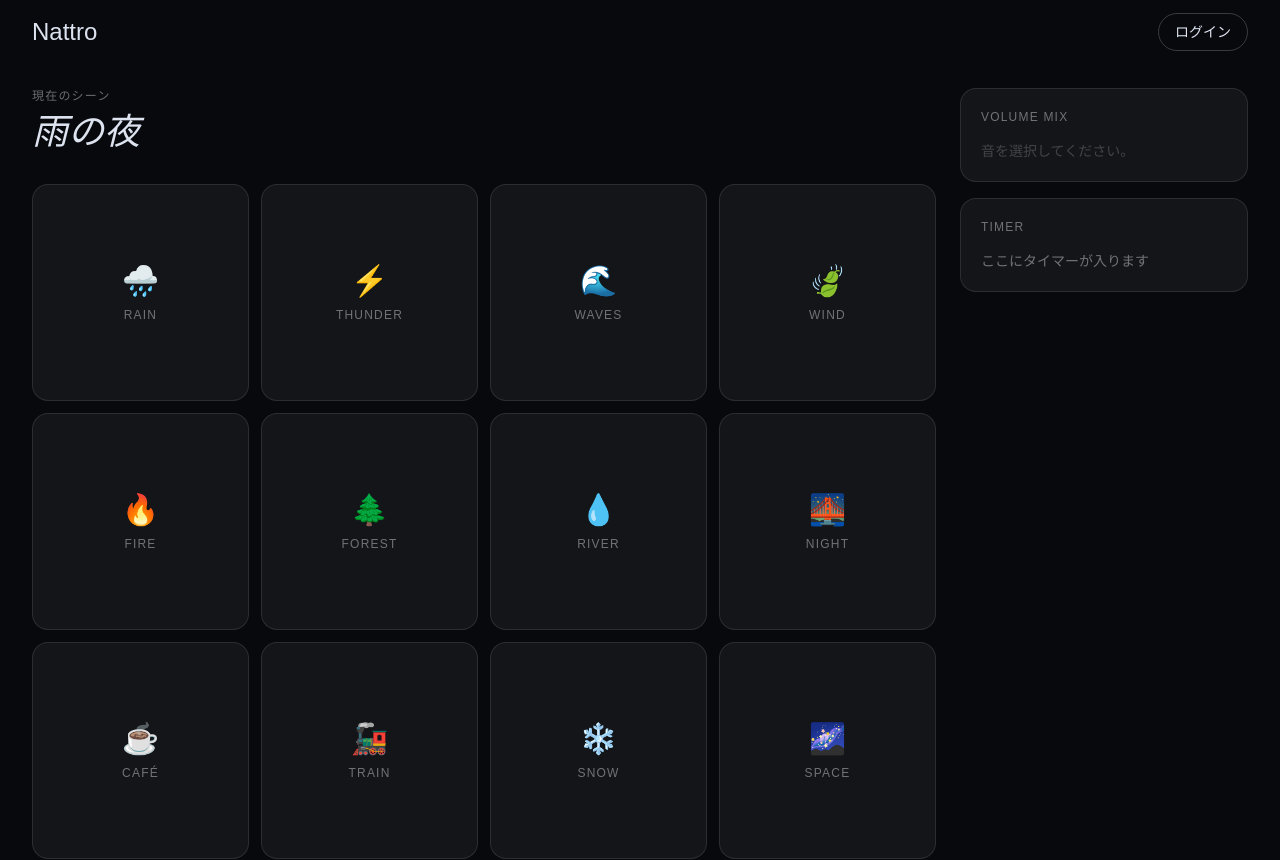
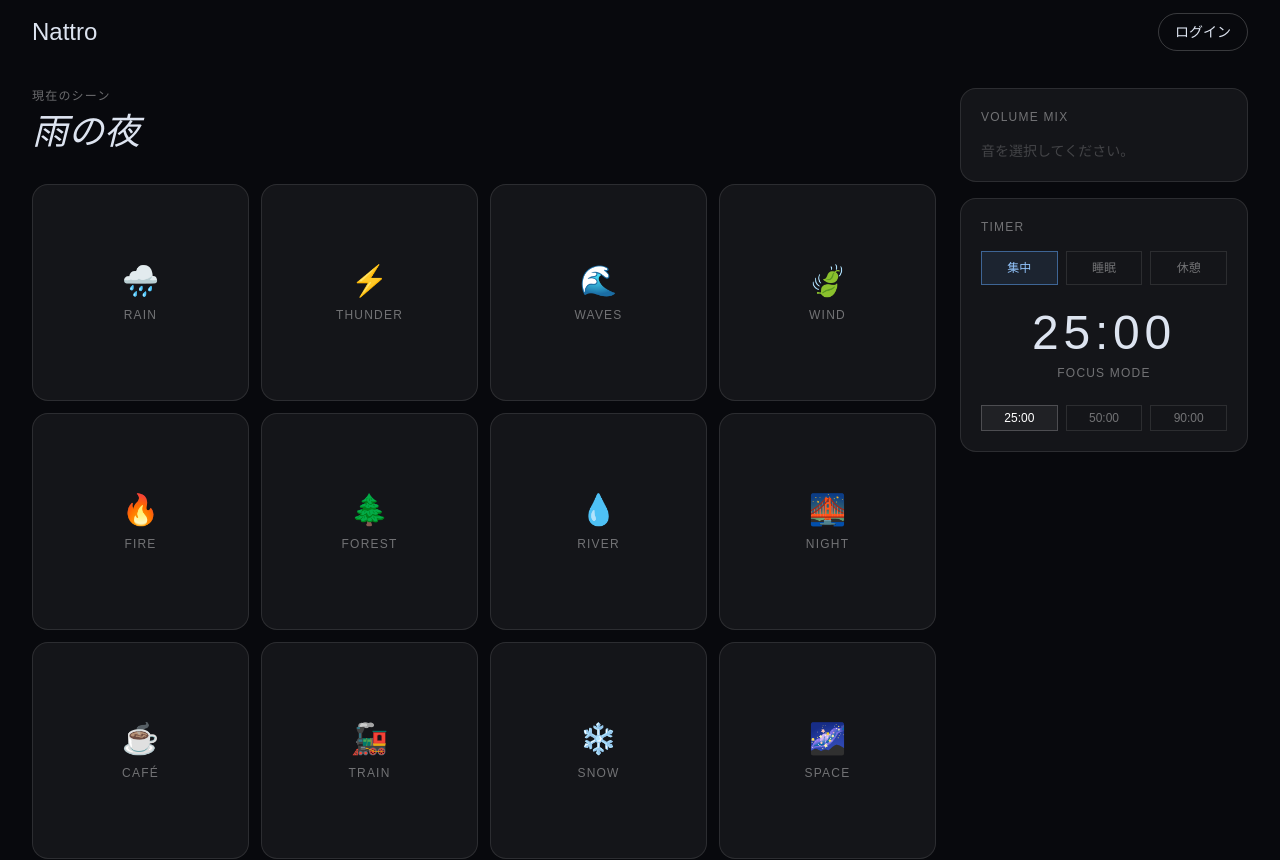
Before and after one commit to baba-yhuki/nattro, a Next.js app: page / in a window 1280 px wide. Shown: the top 860 px of the page. Built offline with nearby package versions, Linux system fonts and the light colour scheme.

Commit message:
TimerPanelの実装

```diff
--- /dev/null
+++ b/app/components/features/TimerPanel.tsx
@@ -0,0 +1,56 @@
+import { useState } from "react"
+
+const modes = ["集中", "睡眠", "休憩"]
+
+const modeLabels = {
+  集中: "FOCUS MODE",
+  睡眠: "SLEEP MODE",
+  休憩: "BREAK MODE",
+}
+
+const durationsByMode = {
+  集中: ["25:00", "50:00", "90:00"],
+  睡眠: ["30:00", "60:00", "90:00"],
+  休憩: ["05:00", "10:00", "15:00"],
+}
+
+export default function TimerPanel() {
+  const [activeMode, setActiveMode] = useState("集中")
+  const [activeDuration, setActiveDuration] = useState("25:00")
+  const durations = durationsByMode[activeMode]
+
+  return (
+    <div className="rounded-2xl border border-white/10 bg-white/5 p-5">
+      <p className="text-xs tracking-widest uppercase text-white/40 mb-4">
+        Timer
+      </p>
+
+      {/* モード切替ボタン */}
+      <div className="flex gap-2 mb-4">
+        {modes.map((mode) => (
+          <button key={mode} onClick={() => {
+            setActiveMode(mode)
+            setActiveDuration(durationsByMode[mode][0])
+          }} className={`flex-1 py-2 rounded-lg border text-xs transition-all ${activeMode === mode ? "border-blue-400/50 bg-blue-400/10 text-blue-300" : "border-white/10 text-white/40 hover:border-white/20"}`}>
+            {mode}
+          </button>
+        ))}
+      </div>
+
+      {/* タイマー表示 */}
+      <div className="text-center my-6">
+        <p className="text-5xl font-light tracking-widest">{activeDuration}</p>
+        <p className="text-xs text-white/40 tracking-widest mt-2">{modeLabels[activeMode]}</p>
+      </div>
+
+      {/* 時間選択ボタン */}
+      <div className="flex gap-2">
+        {durations.map((duration) => (
+          <button onClick={() => setActiveDuration(duration)} key={duration} className={`flex-1 py-1 rounded-lg border text-xs transition-all ${activeDuration === duration ? "border-white/20 bg-white/5 text-white" : "border-white/10 text-white/40 hover:border-white/20"}`}>
+            {duration}
+          </button>
+        ))}
+      </div>
+    </div>
+  )
+}
--- a/app/page.tsx
+++ b/app/page.tsx
@@ -2,6 +2,7 @@
 import { useState } from "react"
 import SoundGrid from "./components/features/SoundGrid"
 import VolumePanel from "./components/features/VolumePanel"
+import TimerPanel from "./components/features/TimerPanel"
 
 const sounds = [
   { id: "rain", emoji: "🌧️", label: "Rain", name: "雨" },
@@ -56,12 +57,7 @@ export default function Home() {
         {/* コントロールパネル */}
         <div className="w-72 flex flex-col gap-4">
           <VolumePanel sounds={sounds} activeSounds={activeSounds} />
-          <div className="rounded-2xl border border-white/10 bg-white/5 p-5">
-            <p className="text-xs tracking-widest uppercase text-white/40 mb-4">
-              Timer
-            </p>
-            <p className="text-white/40 text-sm">ここにタイマーが入ります</p>
-          </div>
+          <TimerPanel />
         </div>
       </main>
 
```
